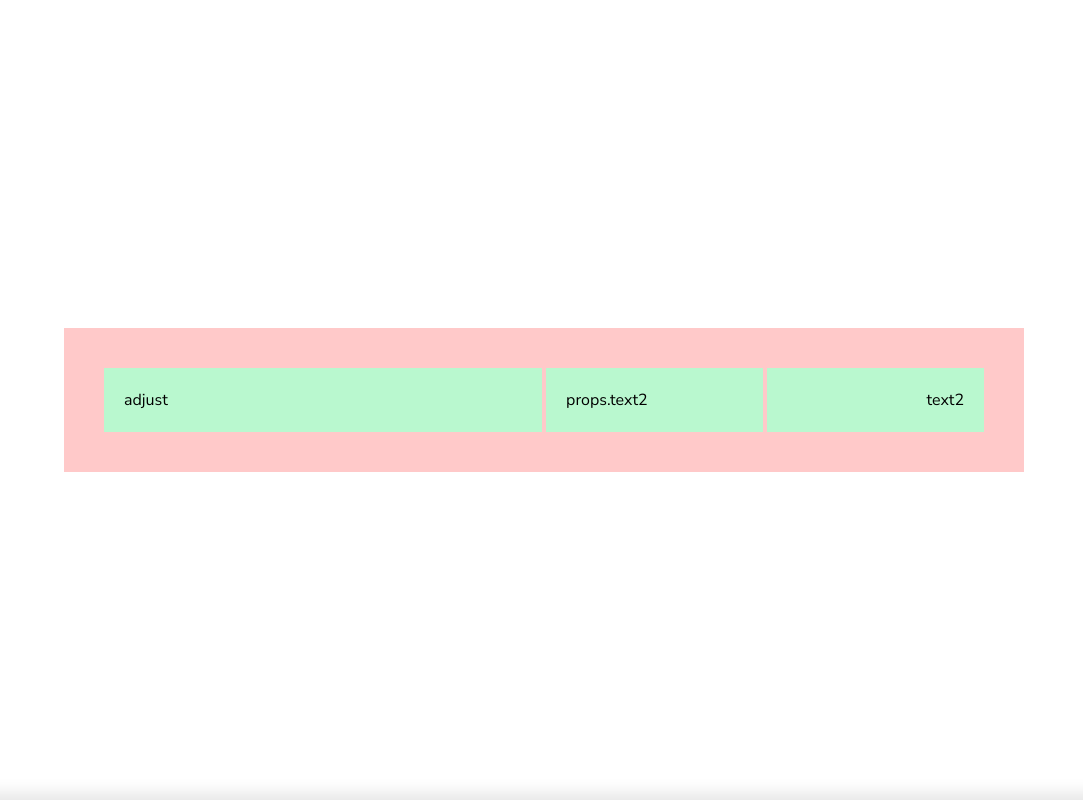
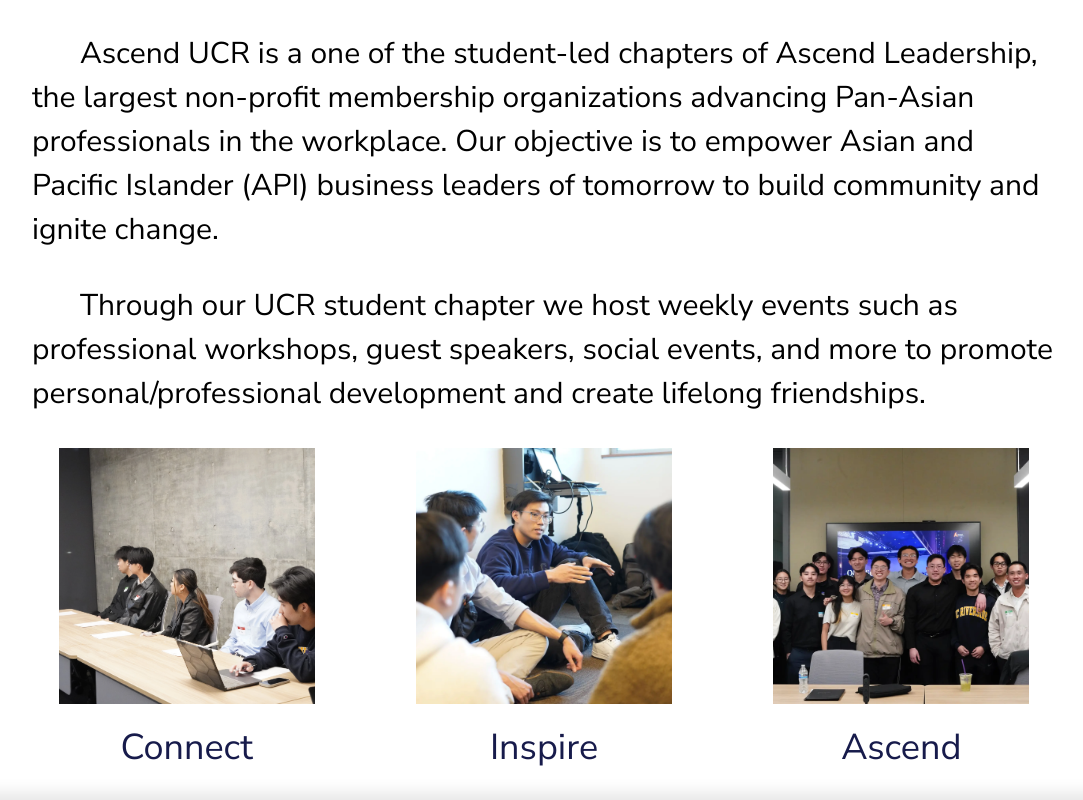
Before and after one commit to acm-ucr/ascend-website, a Next.js app: page / in a window 1280 px wide. Shown: the top 800 px of the page, without its empty margins (96-1179 px from the left). Built offline with nearby package versions, Linux system fonts and the light colour scheme.

Commit message:
AboutUs Prototype #1

```diff
--- a/src/app/page.tsx
+++ b/src/app/page.tsx
@@ -1,9 +1,9 @@
-import Example from "@/components/Example";
+import AboutUs from "@/components/AboutUs";
 
 const Home = () => {
   return (
     <div className="flex h-screen w-screen items-center justify-center">
-      <Example text1="adjust" text2="text2" text3="these" />
+      <AboutUs />
     </div>
   );
 };
--- /dev/null
+++ b/src/components/AboutUs.tsx
@@ -0,0 +1,48 @@
+import Image from "next/image";
+import connect from "@/public/home/connect.webp";
+import inspire from "@/public/home/inspire.webp";
+import ascend from "@/public/home/ascend.webp";
+
+const AboutUs = () => {
+  return (
+    <div className="font-nunito flex w-4/5 flex-col gap-8 text-3xl/11">
+      <p className="indent-12">
+        Ascend UCR is a one of the student-led chapters of Ascend Leadership,
+        the largest non-profit membership organizations advancing Pan-Asian
+        professionals in the workplace. Our objective is to empower Asian and
+        Pacific Islander (API) business leaders of tomorrow to build community
+        and ignite change.
+      </p>
+      <p className="indent-12">
+        Through our UCR student chapter we host weekly events such as
+        professional workshops, guest speakers, social events, and more to
+        promote personal/professional development and create lifelong
+        friendships.
+      </p>
+      <div className="grid w-full grid-cols-3 gap-12 text-4xl">
+        <div className="flex flex-col items-center gap-6">
+          <Image
+            src={connect}
+            alt="Connect"
+            className="h-64 w-64 object-cover"
+          />
+          <p className="text-ascend-dark-blue">Connect</p>
+        </div>
+        <div className="flex flex-col items-center gap-6">
+          <Image
+            src={inspire}
+            alt="Inspire"
+            className="h-64 w-64 object-cover"
+          />
+          <p className="text-ascend-dark-blue">Inspire</p>
+        </div>
+        <div className="flex flex-col items-center gap-6">
+          <Image src={ascend} alt="Ascend" className="h-64 w-64 object-cover" />
+          <p className="text-ascend-dark-blue">Ascend</p>
+        </div>
+      </div>
+    </div>
+  );
+};
+
+export default AboutUs;
```
